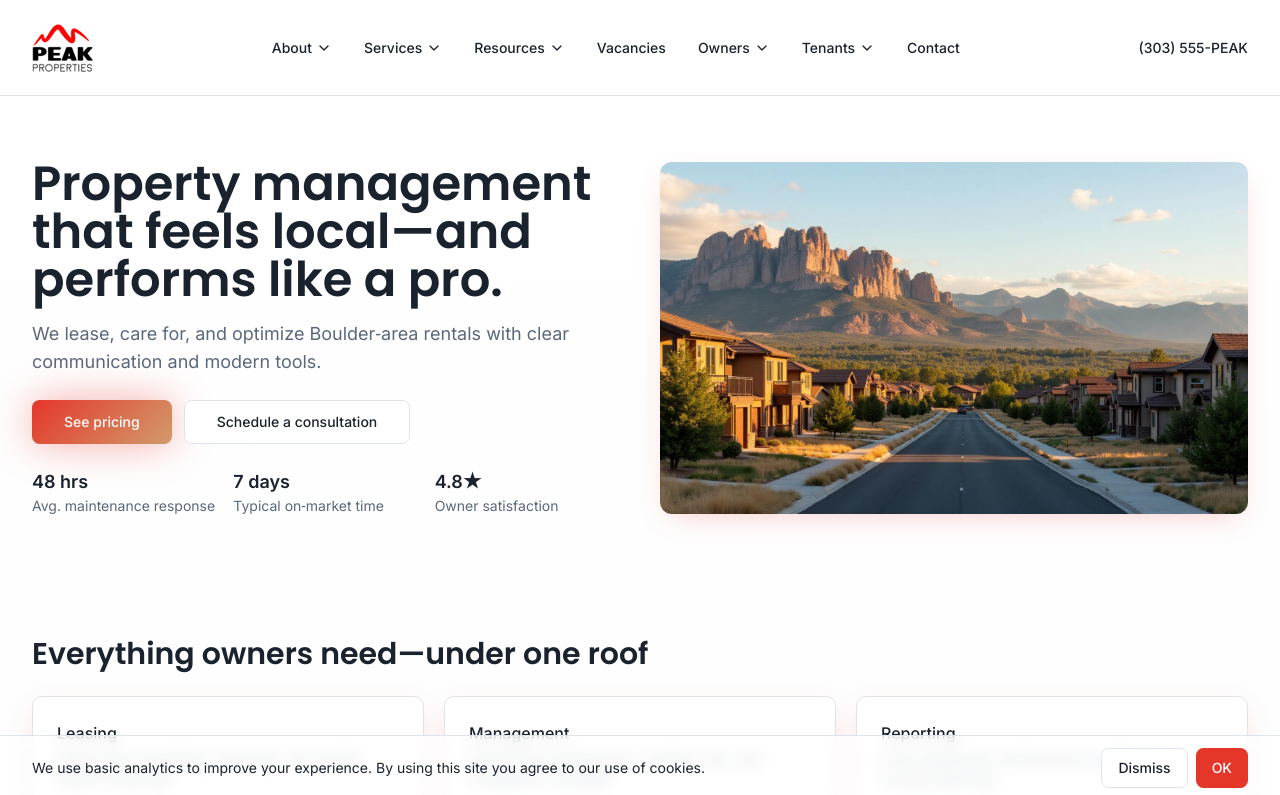
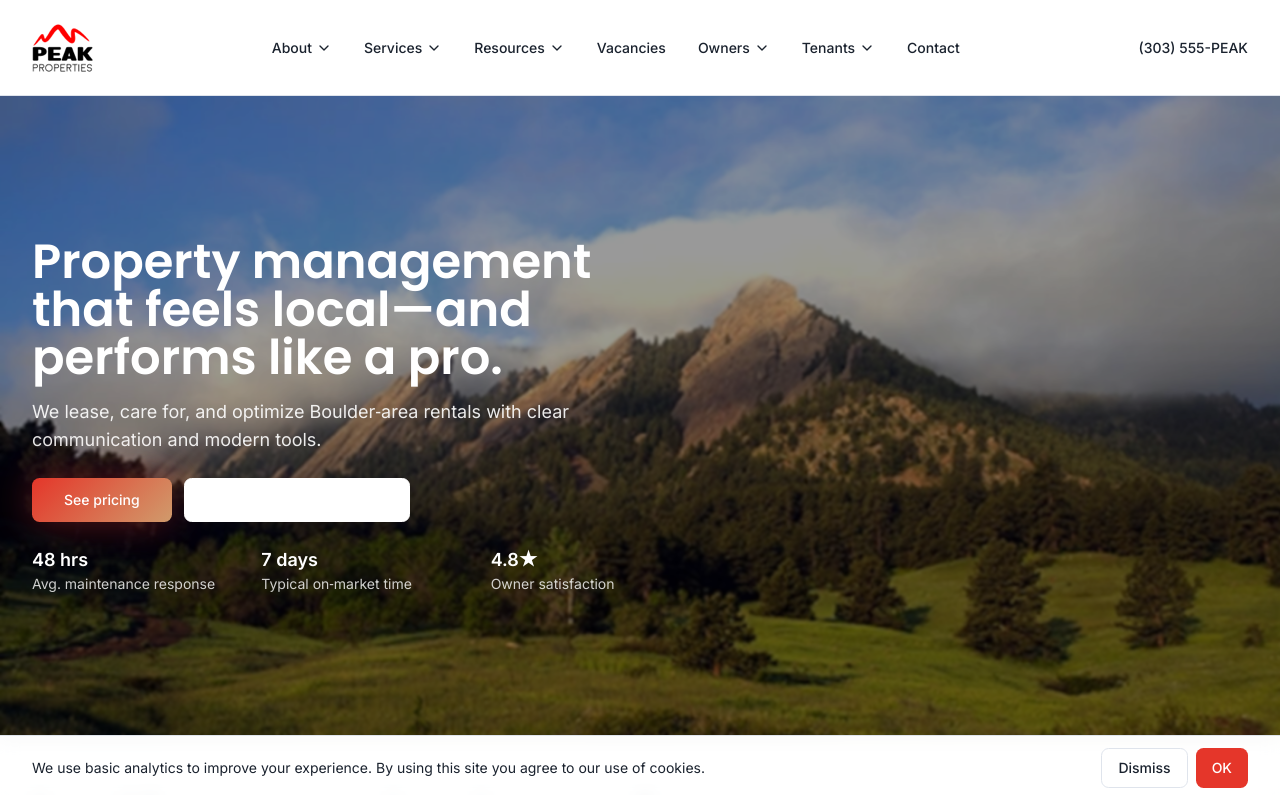
Before and after one commit to sshekou/peak-colorado-properties, a React (Vite) app: page / in a window 1280 px wide. Shown: the top 795 px of the page. Built offline with nearby package versions, Linux system fonts and the light colour scheme.

Commit message:
Update homepage header image

```diff
--- a/src/pages/Index.tsx
+++ b/src/pages/Index.tsx
@@ -1,4 +1,4 @@
-import hero from "@/assets/hero-flatirons.jpg";
+import hero from "@/assets/flatirons-boulder-colorado.avif";
 import { Button } from "@/components/ui/button";
 import { TestimonialCard } from "@/components/cards/Cards";
 import { ServiceCard } from "@/components/cards/Cards";
@@ -28,23 +28,23 @@ const Index = () => {
       />
 
       {/* Hero */}
-      <section className="relative overflow-hidden">
-        <div className="container grid md:grid-cols-2 gap-10 items-center py-16">
-          <div>
-            <h1 className="font-head text-4xl md:text-5xl leading-tight mb-4">Property management that feels local—and performs like a pro.</h1>
-            <p className="text-lg text-muted-foreground mb-6">We lease, care for, and optimize Boulder‑area rentals with clear communication and modern tools.</p>
+      <section className="relative overflow-hidden min-h-[80vh] flex items-center" style={{ backgroundImage: `url(${hero})`, backgroundSize: 'cover', backgroundPosition: 'center' }}>
+        {/* Dark overlay for text readability */}
+        <div className="absolute inset-0 bg-black/40"></div>
+
+        <div className="container relative z-10 py-16">
+          <div className="max-w-2xl">
+            <h1 className="font-head text-4xl md:text-5xl leading-tight mb-4 text-white">Property management that feels local—and performs like a pro.</h1>
+            <p className="text-lg text-white/90 mb-6">We lease, care for, and optimize Boulder‑area rentals with clear communication and modern tools.</p>
             <div className="flex flex-wrap gap-3">
               <Button asChild variant="hero" size="lg"><Link to="/pricing">See pricing</Link></Button>
-              <Button asChild variant="outline" size="lg"><Link to="/contact">Schedule a consultation</Link></Button>
+              <Button asChild variant="outline" size="lg" className="border-white text-white hover:bg-white hover:text-black"><Link to="/contact">Schedule a consultation</Link></Button>
             </div>
             <div className="mt-6 grid grid-cols-3 gap-4 text-sm">
-              <div><strong className="block text-lg">48 hrs</strong><span className="text-muted-foreground">Avg. maintenance response</span></div>
-              <div><strong className="block text-lg">7 days</strong><span className="text-muted-foreground">Typical on‑market time</span></div>
-              <div><strong className="block text-lg">4.8★</strong><span className="text-muted-foreground">Owner satisfaction</span></div>
+              <div><strong className="block text-lg text-white">48 hrs</strong><span className="text-white/80">Avg. maintenance response</span></div>
+              <div><strong className="block text-lg text-white">7 days</strong><span className="text-white/80">Typical on‑market time</span></div>
+              <div><strong className="block text-lg text-white">4.8★</strong><span className="text-white/80">Owner satisfaction</span></div>
             </div>
-          </div>
-          <div className="relative rounded-xl overflow-hidden shadow-elevated">
-            <img src={hero} alt="Flatirons over Boulder with modern homes" className="w-full h-full object-cover" loading="eager" />
           </div>
         </div>
       </section>
```
Also changed, not shown: src/assets/flatirons-boulder-colorado.avif (added).
